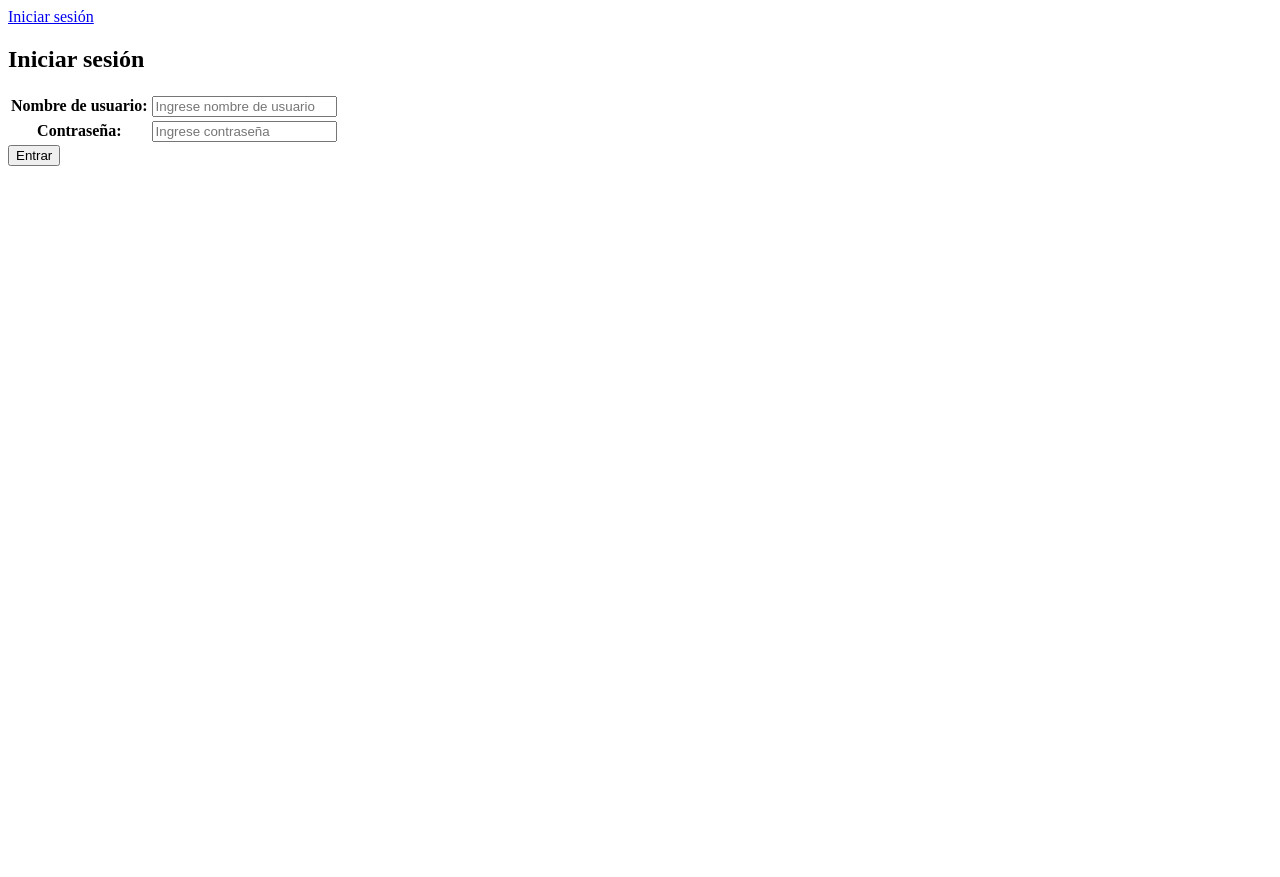
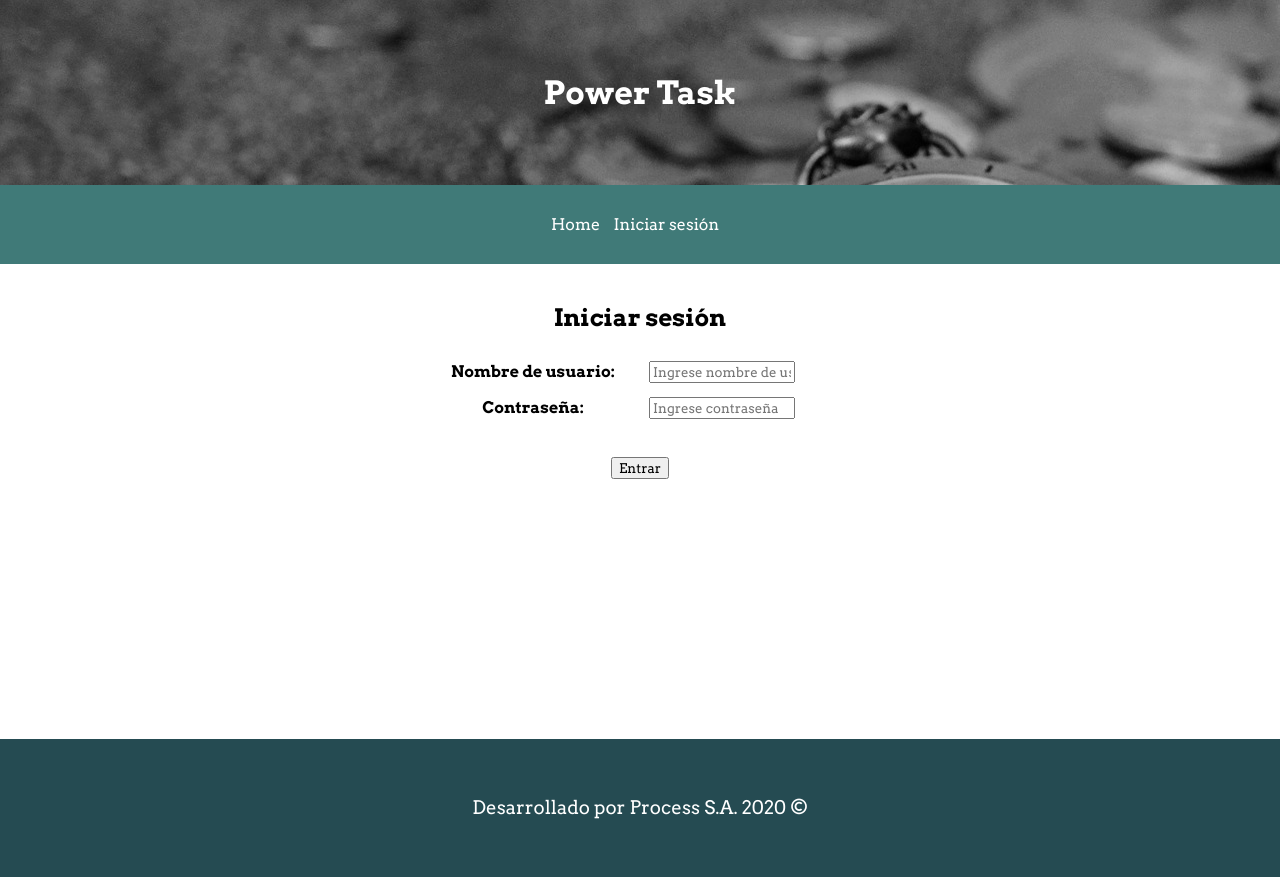
Before and after one commit to jorgefuicaz1996/control_tareas, a Django app: page /accounts/login in a window 1280 px wide. Before the commit the page ends 166 px from the top, so only its background shows below. Run offline with Django 3.2, Linux system fonts and the light colour scheme.

Commit message:
Cambios visuales

```diff
--- /dev/null
+++ b/powertask/static/css/style.css
@@ -0,0 +1,65 @@
+body{
+    font-family: 'Arvo', serif;
+    margin: 0;
+    padding: 0;
+    width: 100%;
+}
+/*header*/
+header{
+    display: flex;
+    flex-direction: column;
+}
+.banner{
+    background: url("/static/images/banner.jpg");
+    text-align: center;
+    color:white;
+    width: 100%;
+}
+.banner h1{
+    padding: 4%;
+}
+nav{
+    background: #407A78;
+    padding-top: 30px;
+    padding-bottom: 30px;
+    text-align: center;
+    width: 100%;
+}
+nav a{
+    color:white;
+    margin-right: 10px;
+    text-decoration: none;
+}
+nav a:hover{
+    border-bottom: 1px solid white;
+}
+/*fin header*/
+/*footer*/
+footer{
+    background: #254B52;
+    text-align: center;
+    padding-top: 3%;
+    padding-bottom: 3%;
+}
+footer h3{
+    color:white;
+    font-weight: 500;
+}
+/*fin footer*/
+/*main*/
+#main{
+    margin: 3%;
+    padding-bottom: 15%;
+    text-align: center;
+}
+#main #login-form{
+    display: inline-block;
+}
+#main #login-form table input{
+    margin-top: 5px;
+    margin-bottom: 5px;
+}
+#main #login-form input{
+    margin:30px;
+    font-family: 'Arvo', serif;
+}
--- a/powertask/templates/template.html
+++ b/powertask/templates/template.html
@@ -6,16 +6,31 @@
 	<meta name="viewport" content="width=device-width, initial-scale=1, minimum-scale=1, user-scalable=no">
 	<title>{{ title }} | PowerTask</title>
 	<link rel="shortcut icon" type="image/x-icon" href="{% static 'favicon.ico' %}">
+	<link href="https://fonts.googleapis.com/css2?family=Arvo:ital,wght@0,400;0,700;1,400;1,700&display=swap" rel="stylesheet">
+	<link rel="stylesheet" href="{% static 'css/style.css' %}">
 	{% block imports %}{% endblock %}
 </head>
+
 <body>
-	{% if user.is_authenticated %}
-	<p>Bienvenido</p>
-	<a href="{% url 'log-out' %}">Cerrar sesión</a>
-	{% else %}
-	<a href="{% url 'log-in' %}">Iniciar sesión</a>
-	{% endif %}
+	<header>
+		<div class="banner">
+			<h1>Power Task</h1>
+		</div>
+		<nav>
+			<a href="{% url 'principal' %}">Home</a>
+			{% if user.is_authenticated %}
+			<a href="{% url 'log-out' %}">Cerrar sesión</a>
+			{% else %}
+			<a href="{% url 'log-in' %}">Iniciar sesión</a>
+			{% endif %}
+		</nav>
+	</header>
+	<div id="main">
+		{% block content %}{% endblock %}
+	</div>
 
-	{% block content %}{% endblock %}
+	<footer>
+		<h3>Desarrollado por Process S.A. 2020 ©</h3>
+	</footer>
 </body>
 </html>
```
Also changed, not shown: powertask/static/images/banner.jpg (added).
